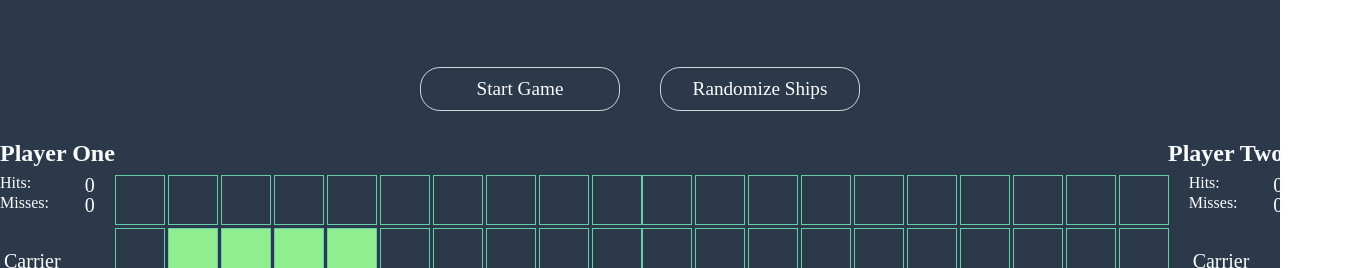
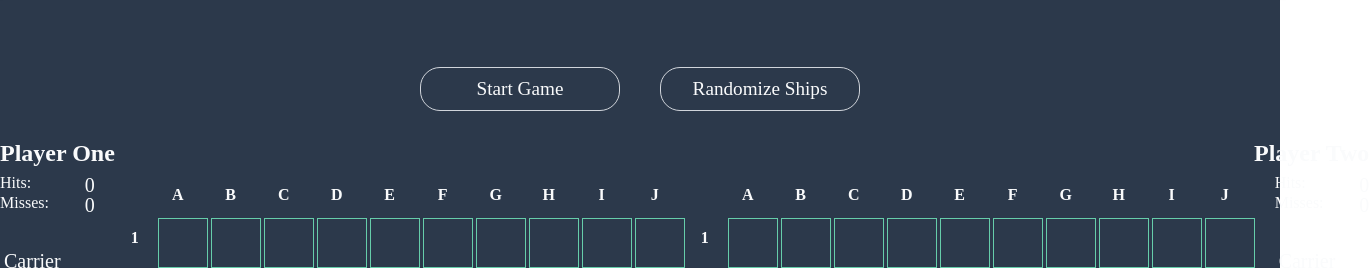
Before and after one commit to ExtF8/projectBattleship, a website with bundled scripts: page index.html in a window 1280 px wide. Shown: the part 97-365 px from the top of the page, 1369 px wide, since content can reach past the window. Built offline with nearby package versions, Linux system fonts and the light colour scheme.

Commit message:
added letter and number labels to grids

```diff
--- a/src/index.js
+++ b/src/index.js
@@ -1,6 +1,8 @@
 import Game from './modules/classes/Game.js';
 import { Gameboard } from './modules/classes/Gameboard.js';
 import { Ship } from './modules/classes/Ship.js';
+
+import addGridLabels from './modules/dom/domHelper.js';
 
 const startGameButton = document.getElementById('startGame');
 const randomizeShips = document.getElementById('randomPlacement');
@@ -50,7 +52,27 @@ randomizeShips.addEventListener('click', displayPlacedRandomShips);
 function renderGameboard(grid, gridElement) {
     gridElement.innerHTML = ''; // Clear any existing content
 
+    const letters = 'ABCDEFGHIJKLMNOPQRSTUVWXYZ'.split(''); // For column labels
+    const gridSize = grid.length;
+
+    // Create the top row with letters
+    for (let i = 0; i <= gridSize; i++) {
+        const labelElement = document.createElement('div');
+        labelElement.classList.add('label');
+        if (i > 0) {
+            labelElement.textContent = letters[i - 1];
+        }
+        gridElement.appendChild(labelElement);
+    }
+
+    // Create the grid cells with row numbers on the left
     grid.forEach((row, rowIndex) => {
+        // Add the number label for the row
+        const numberLabel = document.createElement('div');
+        numberLabel.classList.add('label');
+        numberLabel.textContent = rowIndex + 1;
+        gridElement.appendChild(numberLabel);
+
         row.forEach((cell, colIndex) => {
             const cellElement = document.createElement('div');
             cellElement.classList.add('cell');
@@ -73,6 +95,7 @@ function renderGameboard(grid, gridElement) {
         });
     });
 }
+
 
 function manageCellEvents(enable) {
     const cells = playerTwoGameboard.querySelectorAll('.cell');
--- a/src/modules/dom/domHelper.js
+++ b/src/modules/dom/domHelper.js
@@ -0,0 +1,26 @@
+export default function addGridLabels(gridElement, gridSize) {
+    const letters = 'ABCDEFGHIJ'.split('');
+
+    // Create the top row for column labels (letters)
+    for (let colIndex = 0; colIndex <= gridSize; colIndex++) {
+        const labelElement = document.createElement('div');
+        labelElement.classList.add('label');
+
+        if (colIndex > 0) {
+            labelElement.textContent = letters[colIndex - 1];
+        }
+
+        gridElement.appendChild(labelElement);
+    }
+
+    // Create the grid cells and row labels (numbers)
+    for (let rowIndex = 0; rowIndex < gridSize; rowIndex++) {
+        // Add row label (number)
+        const labelElement = document.createElement('div');
+        labelElement.classList.add('label');
+        labelElement.textContent = rowIndex + 1;
+        gridElement.appendChild(labelElement);
+
+        // The renderGameboard function will handle the actual cells
+    }
+}
--- a/styles/style.css
+++ b/styles/style.css
@@ -178,11 +178,14 @@ header {
 }
 
 #playerOneGameboard,
-#playerTwoGameboard {
+#playerTwoGameboard{
     display: grid;
-    grid-template-columns: repeat(10, 1fr);
+    grid-template-columns: repeat(11, 1fr);
     gap: 3px;
 }
+
+
+
 
 .cell {
     width: 50px;
@@ -200,6 +203,16 @@ header {
 
 .waitTurn {
     border: 1px solid gray;
+}
+
+.label {
+    display: flex;
+    align-items: center;
+    justify-content: center;
+    font-weight: bold;
+    border: none;
+    height: 40px;
+    width: 40px;
 }
 
 .cell-PlayerTwo:not(.marked):hover {
```
